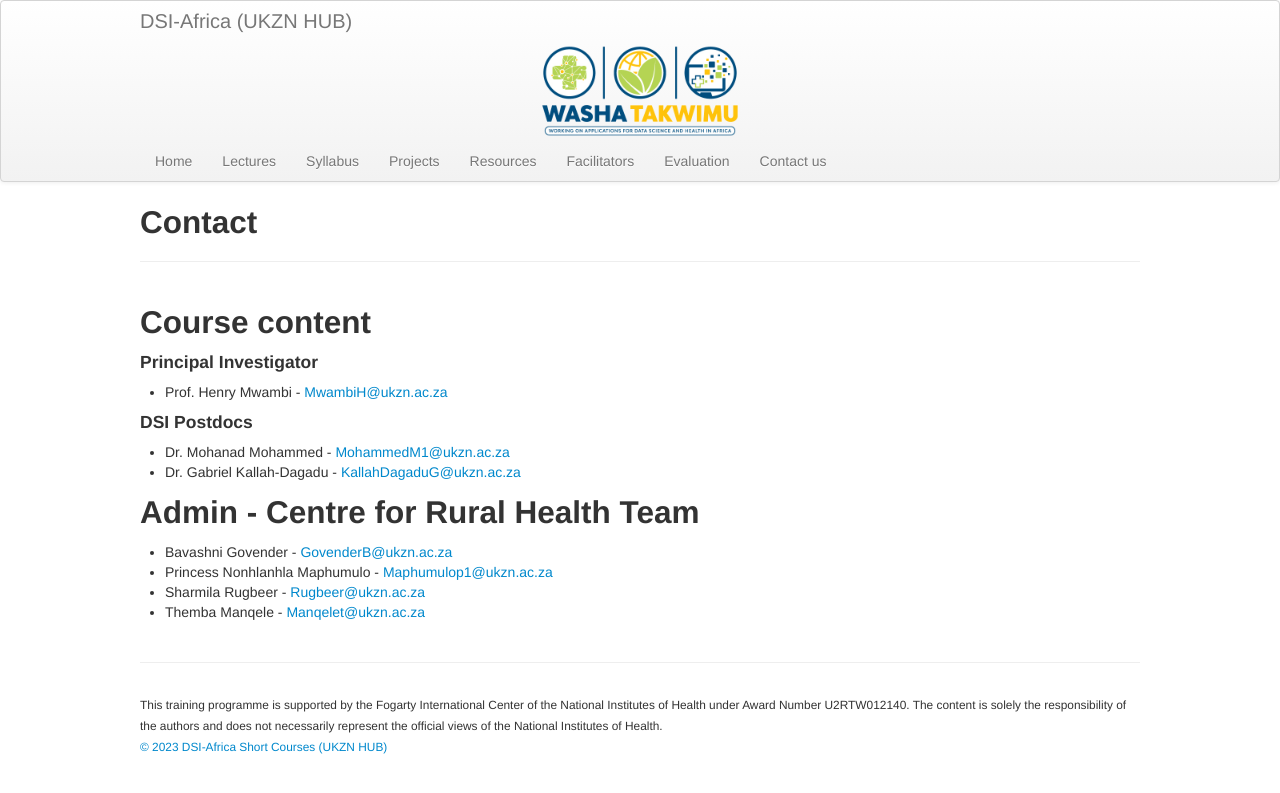
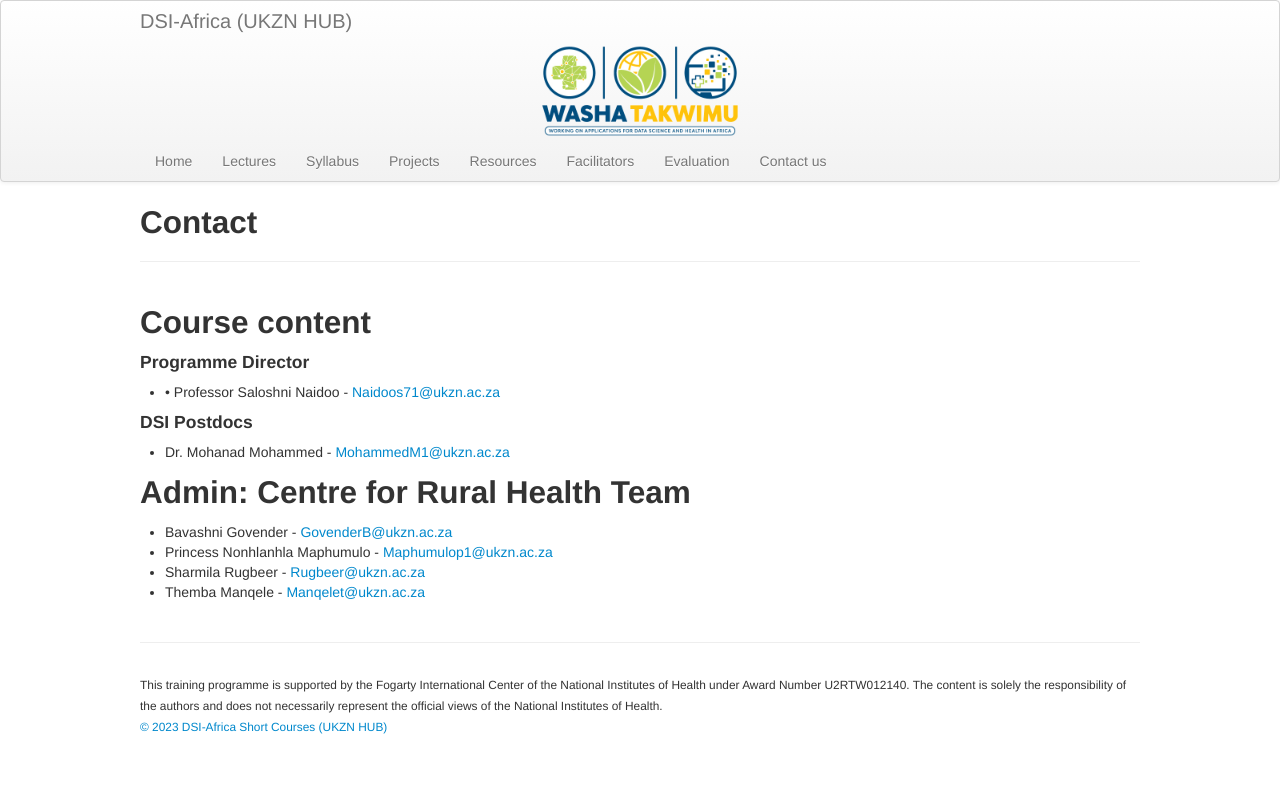
Before and after one commit to hscourseukzn/hscourseukzn.github.io, a Jekyll site: the page built from pages/Contact.md, in a window 1280 px wide. Shown: the top 793 px of the page. Built offline with Jekyll 4.4.1, drawn with Linux system fonts in a browser that asks for light colours.

Commit message:
Update Contact.md

```diff
--- a/pages/Contact.md
+++ b/pages/Contact.md
@@ -5,15 +5,15 @@ title: Contact
 
 <h2> Course content </h2>
 
-<h4> Principal Investigator </h4>
-* Prof. Henry Mwambi - <a href="mailto:MwambiH@ukzn.ac.za">MwambiH@ukzn.ac.za</a> <br>
+<h4> Programme Director </h4>
+* •	Professor Saloshni Naidoo - <a href="mailto:Naidoos71@ukzn.ac.za">Naidoos71@ukzn.ac.za</a> <br>
 
 <h4> DSI Postdocs </h4>
 * Dr. Mohanad Mohammed - <a href="mailto:MohammedM1@ukzn.ac.za">MohammedM1@ukzn.ac.za</a> <br>
-* Dr. Gabriel Kallah-Dagadu - <a href="mailto:KallahDagaduG@ukzn.ac.za">KallahDagaduG@ukzn.ac.za</a> <br>
+<!-- * Dr. Gabriel Kallah-Dagadu - <a href="mailto:KallahDagaduG@ukzn.ac.za">KallahDagaduG@ukzn.ac.za</a> <br> -->
 
 
-<h2> Admin - Centre for Rural Health Team </h2>
+<h2> Admin: Centre for Rural Health Team </h2>
 * Bavashni Govender - <a href="mailto:GovenderB@ukzn.ac.za">GovenderB@ukzn.ac.za</a> <br>
 * Princess Nonhlanhla Maphumulo - <a href="mailto:Maphumulop1@ukzn.ac.za">Maphumulop1@ukzn.ac.za</a> <br>
 * Sharmila Rugbeer - <a href="mailto:Rugbeer@ukzn.ac.za">Rugbeer@ukzn.ac.za</a> <br>
```
